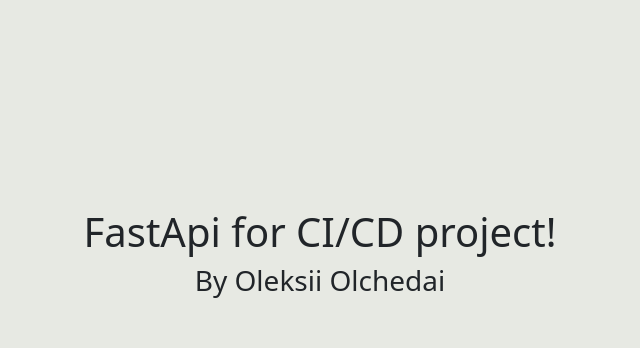
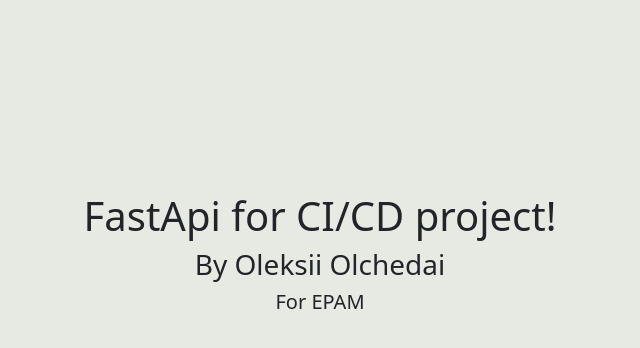
Before and after one commit to RenckelAlexOlche/FastAPI_for_CI_CD, a FastAPI app: page / in a window 1280 px wide. Shown: the part 143-491 px from the top of the page, without its empty margins (320-960 px from the left). Run offline with FastAPI, Linux system fonts and the light colour scheme.

Commit message:
add new string for epam

```diff
--- a/app/templates/home/home.html
+++ b/app/templates/home/home.html
@@ -22,6 +22,7 @@
 <div class="d-flex justify-content-center flex-column align-items-center h-100">
   <h1>FastApi for CI/CD project!</h1>
   <h3>By Oleksii Olchedai</h3>
+  <h5>For EPAM</h5>
 </div>
 {% else %}
 <div style="height: 50px;">
```
